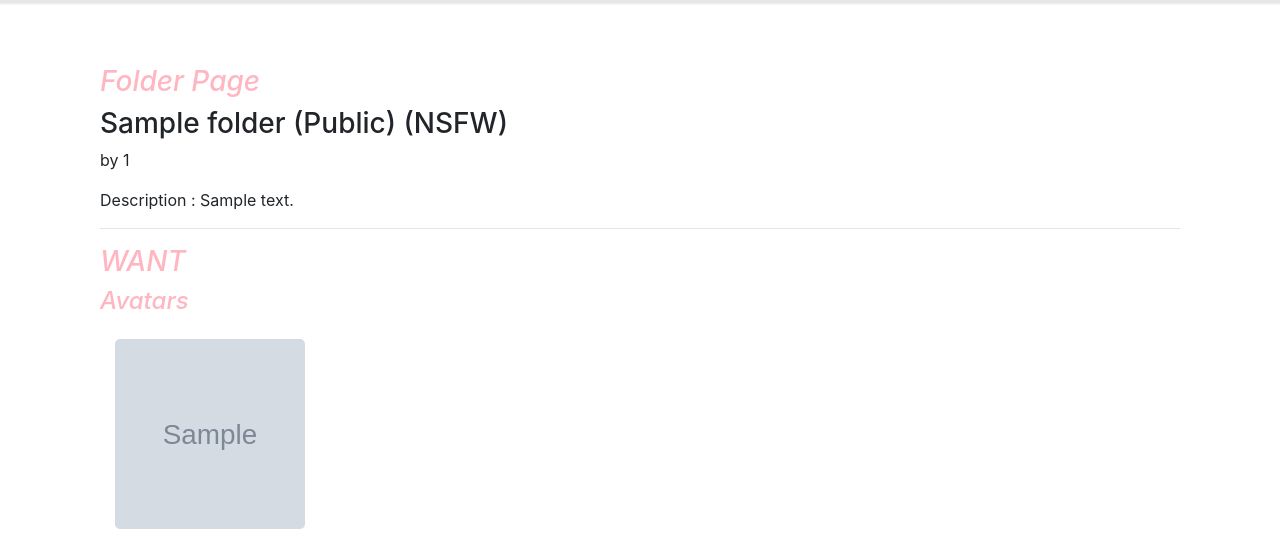
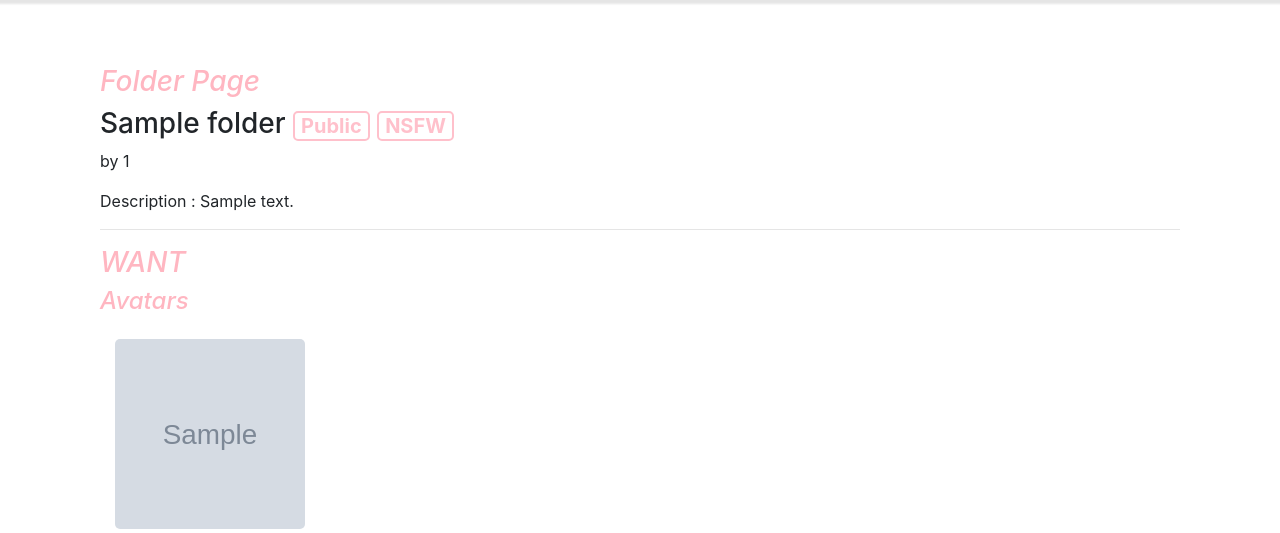
Before and after one commit to hibit-at/avatar_network, a Django app: page /folder/1 in a window 1280 px wide. Shown: the part 65-598 px from the top of the page. Run offline with Django 3.2, Linux system fonts and the light colour scheme; tables that the repository leaves empty hold one stand-in row (values such as "Sample post"); grey boxes marked "Sample" are stand-in pictures; some libraries are stand-ins or nearby versions.

Commit message:
nsfw button

```diff
--- a/templates/folder.html
+++ b/templates/folder.html
@@ -6,11 +6,11 @@
     <h3>
         {{ folder }}
         {% if folder.isOpen %}
-            (Public)
+            <button class="button-active" disabled>Public</button>
         {% else %}
-            (Private)
+            <button class="button-active" disabled>Private</button>
         {% endif %}
-        {% if folder.isNSFW %}(NSFW){% endif %}
+        {% if folder.isNSFW %}<button class="button-active" disabled>NSFW</button>{% endif %}
     </h3>
     <p>
         by {{ folder.editor }}
```
Lines whose indentation alone changed are shown as unchanged.
